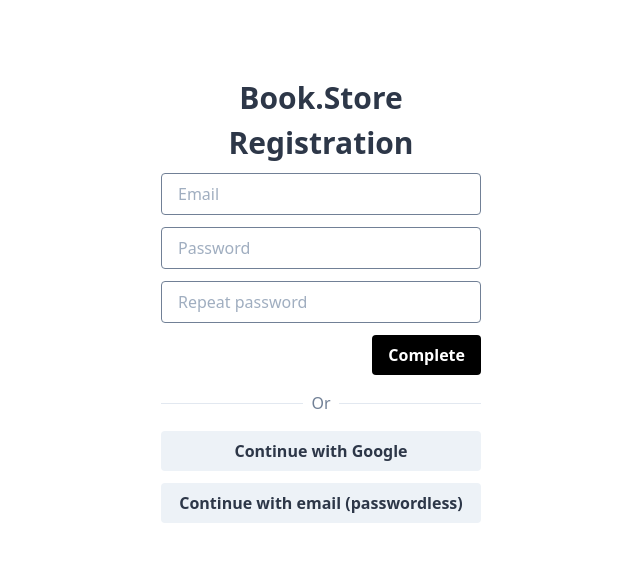
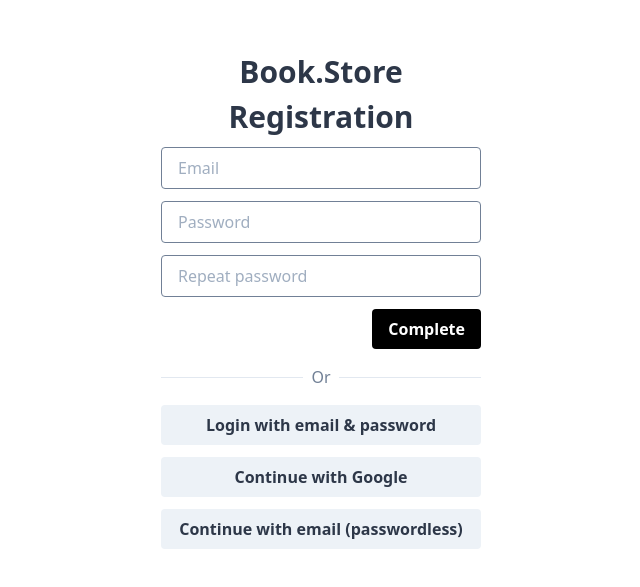
Before and after one commit to vladislavkn/Book-store, a Vue app: page /sign-up in a window 1280 px wide. Shown: the part 101-688 px from the top of the page, without its empty margins (319-959 px from the left). Built offline with nearby package versions, Linux system fonts and the light colour scheme.

Commit message:
feat: add link to login page

```diff
--- a/src/views/Sign-up.vue
+++ b/src/views/Sign-up.vue
@@ -16,6 +16,9 @@
       <span class="text-gray-600 px-2 bg-white z-10 relative">Or</span>
     </div>
     <div class="max-w-xs w-full space-y-3">
+      <router-link to="/sing-in" class="Button Button_secondary w-full">
+        Login with email & password
+      </router-link>
       <button class="Button Button_secondary w-full">
         Continue with Google
       </button>
```
